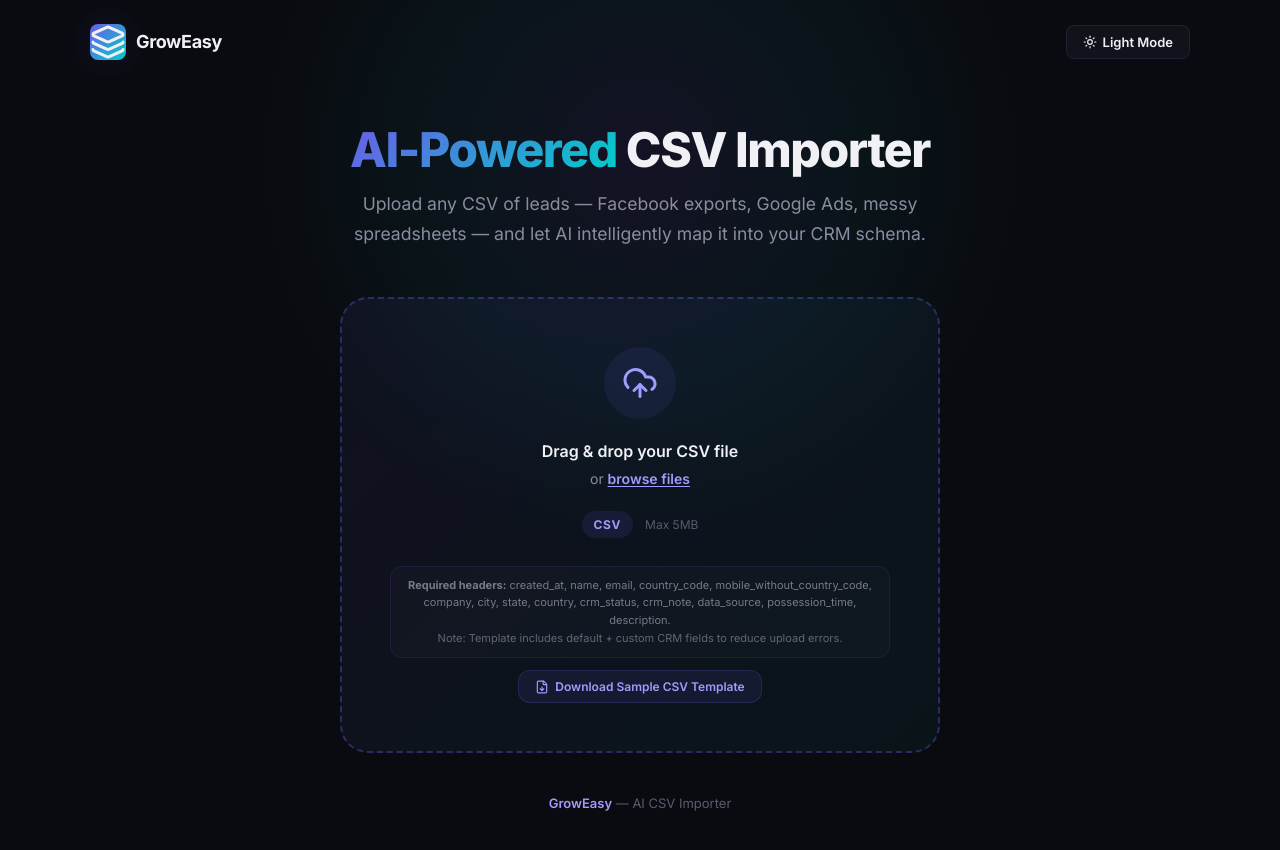
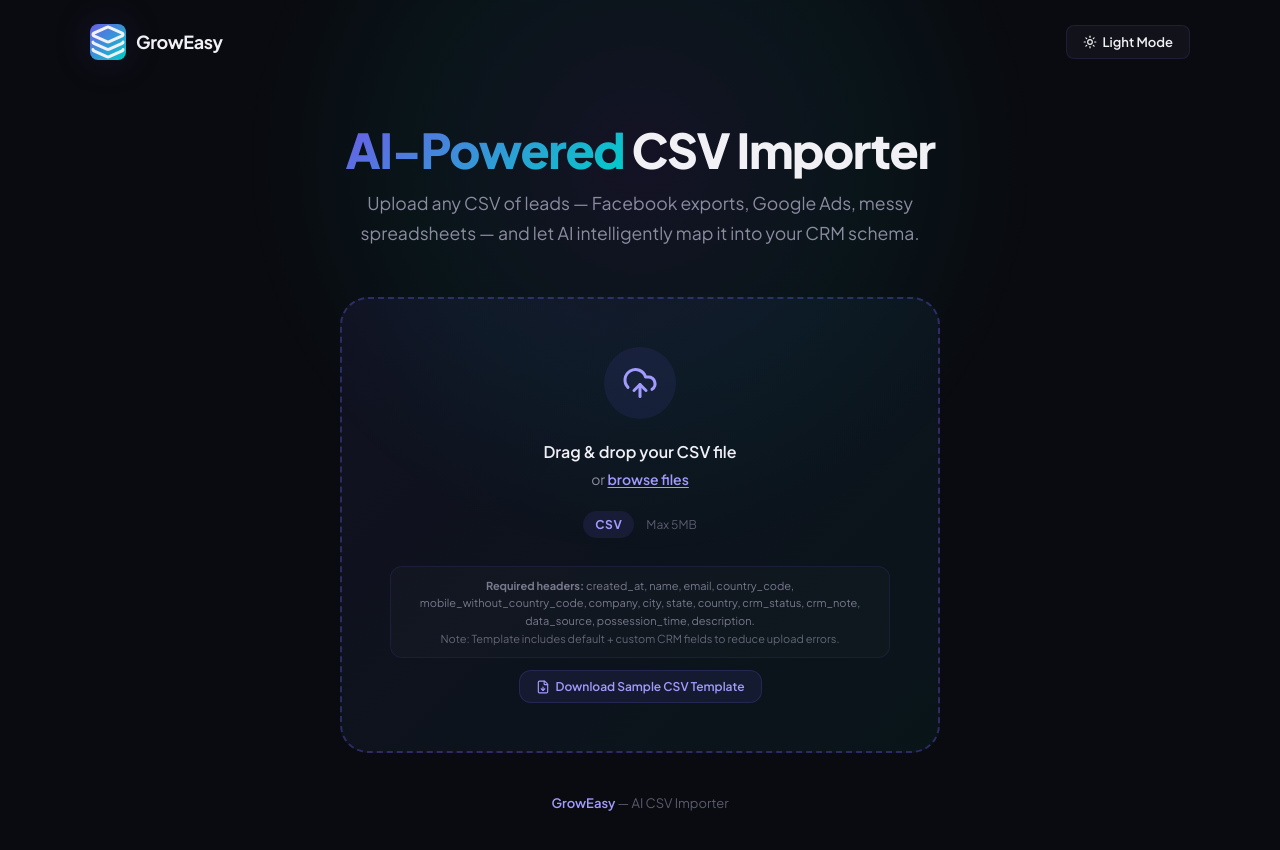
Before and after one commit to akashjangam15/GrowEeasy, a Next.js app in the folder apps/web/: page / in a window 1280 px wide. Shown: the top 850 px of the page. Built offline with nearby package versions, Linux system fonts and the light colour scheme; no server answers.

Commit message:
style: import and integrate Plus Jakarta Sans and Outfit Google Fonts

```diff
--- a/apps/web/app/globals.css
+++ b/apps/web/app/globals.css
@@ -1,3 +1,5 @@
+@import url('https://fonts.googleapis.com/css2?family=Outfit:wght@300;400;500;600;700;800&family=Plus+Jakarta+Sans:wght@300;400;500;600;700;800&display=swap');
+
 /* ──────────────────────────────────────────────────────────
    GrowEasy Design System — CSS Custom Properties & Globals
    ────────────────────────────────────────────────────────── */
@@ -51,7 +53,7 @@
   --ge-transition-slow: 400ms cubic-bezier(0.4, 0, 0.2, 1);
 
   /* Font */
-  --ge-font: "Inter", -apple-system, BlinkMacSystemFont, "Segoe UI", Roboto, sans-serif;
+  --ge-font: "Plus Jakarta Sans", "Outfit", -apple-system, BlinkMacSystemFont, sans-serif;
 }
 
 /* Light theme overrides */
```
